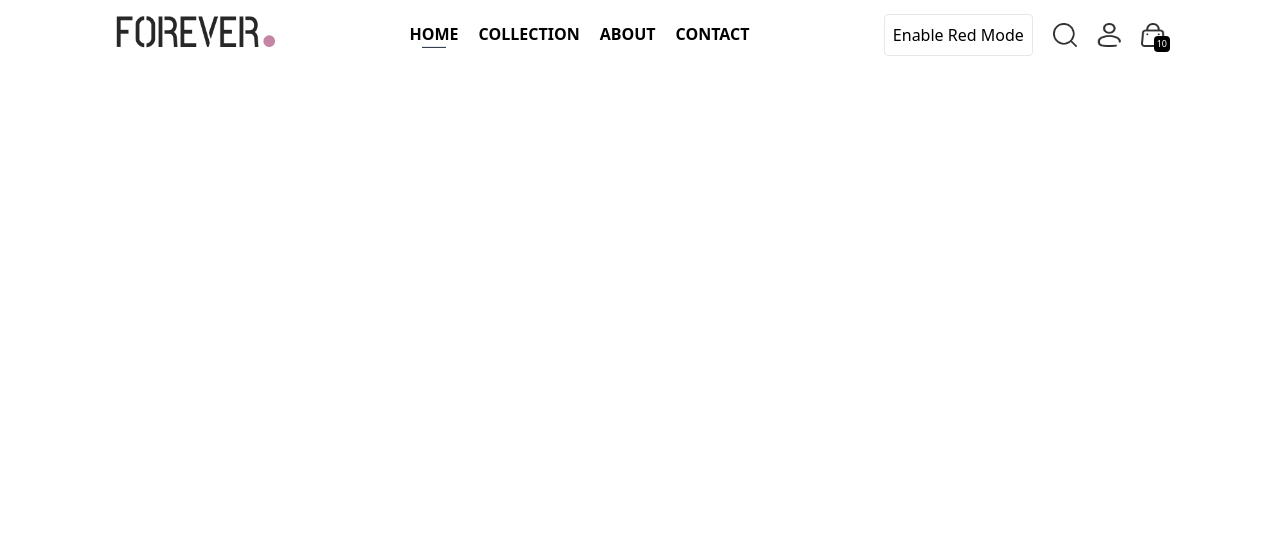
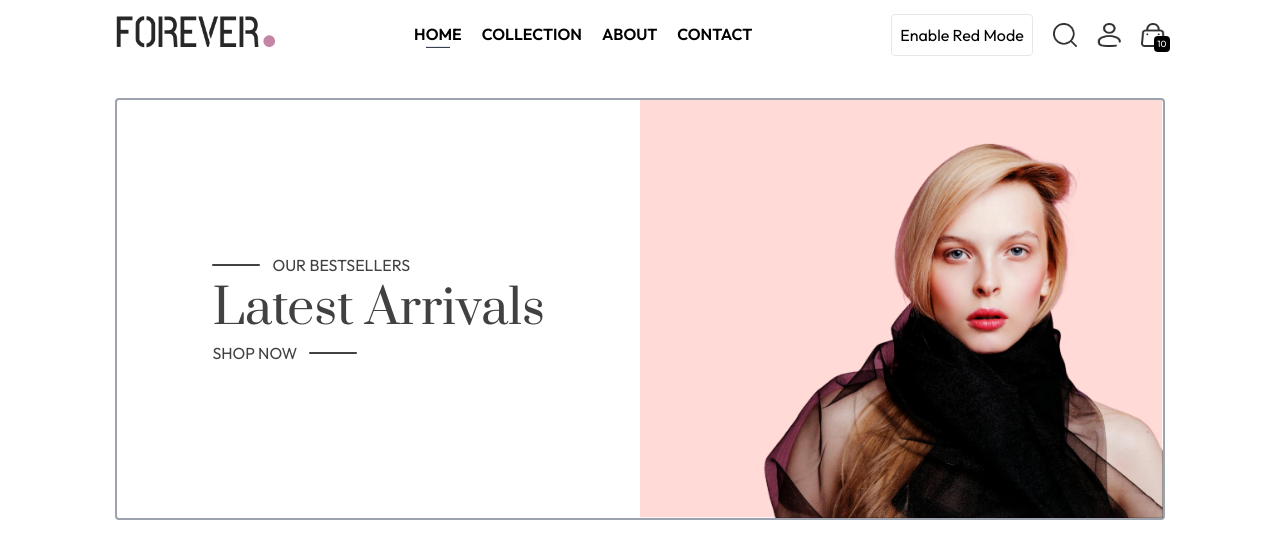
Before and after one commit to dakshsawhneyy/WearSphere-Ecommerce-MERN, a React (Vite) app in the folder frontend/: page / in a window 1280 px wide. Shown: the top 558 px of the page. Built offline with nearby package versions, Linux system fonts and the light colour scheme.

Commit message:
Hero Section Added

```diff
--- a/frontend/src/App.jsx
+++ b/frontend/src/App.jsx
@@ -14,7 +14,7 @@ import Navbar from './components/Navbar'
 const App = () => {
   const [darkMode, setDarkMode] = useState(false)
 
-  //* Removing dark class from elements
+  //* Removing and adding dark class from elements
   useEffect(() => {
     if(darkMode){
       document.documentElement.classList.add('dark')
--- /dev/null
+++ b/frontend/src/components/Hero.jsx
@@ -0,0 +1,25 @@
+import React from 'react'
+import { assets } from '../assets/frontend_assets/assets'
+
+const Hero = () => {
+return (
+    <div className='flex flex-col sm:flex-row border-2 rounded border-gray-400 items-center my-10'>
+        <div className='sm:w-1/2 w-full flex flex-col items-center text-[#414141] dark:text-white'>
+            <div className='flex flex-col py-10 sm:py-0 gap-2'>
+                <div className='flex items-center gap-3'>
+                    <hr className='w-12 h-0.5 border-none rounded bg-[#414141]'></hr>
+                    <p>OUR BESTSELLERS</p>
+                </div>
+                <h2 className='text-3xl sm:text-3xl md:text-5xl prata-regular'>Latest Arrivals</h2>
+                <div className='flex items-center gap-3'>
+                    <p>SHOP NOW</p>
+                    <hr className='w-12 h-0.5 border-none rounded bg-[#414141]'></hr>
+                </div>
+            </div>
+        </div>
+        <img src={assets.hero_img} className='sm:w-1/2 w-full' alt="" />
+    </div>
+)
+}
+
+export default Hero
--- a/frontend/src/components/Navbar.jsx
+++ b/frontend/src/components/Navbar.jsx
@@ -28,6 +28,7 @@
                         </NavLink>
                     </div>
                     <div className="flex items-center gap-5">
+                        {/* Making dark mode button */}
                         <button onClick={()=>setDarkMode(!darkMode)} className="hidden sm:block border rounded p-2 bg-white dark:bg-black text-black dark:text-white">{darkMode ? 'Enable Light Mode' : 'Enable Red Mode'}</button>
                         <img src={assets.search_icon} className="w-6 h-6 cursor-pointer" alt="" />
                         {/* DropDown on profile icon */}
@@ -58,7 +59,7 @@
                                 <img src={assets.dropdown_icon} className="w-3 rotate-180" alt="" />
                                 <p>Back</p>
                             </div>
-                            <div className="flex flex-col gap-5">
+                            <div className="flex flex-col gap-2 mt-10">
                                 <NavLink to='/' className="py-2 pl-6 border" onClick={()=>setVisible(false)} >HOME</NavLink>
                                 <NavLink to='/collection' className="py-2 pl-6 border" onClick={()=>setVisible(false)} >COLLECTION</NavLink>
                                 <NavLink to='/about' className="py-2 pl-6 border" onClick={()=>setVisible(false)} >ABOUT</NavLink>
--- a/frontend/src/index.css
+++ b/frontend/src/index.css
@@ -1,6 +1,10 @@
+@import url('https://fonts.googleapis.com/css2?family=Prata&display=swap');
+@import url('https://fonts.googleapis.com/css2?family=Outfit:wght@100..900&family=Prata&display=swap');
+
 *{
   margin: 0;
   padding: 0;
+  font-family: Outfit;
 }
 
 a.active hr{
@@ -10,3 +14,9 @@ a.active hr{
 @tailwind base;
 @tailwind components;
 @tailwind utilities;
+
+.prata-regular {
+  font-family: "Prata", serif;
+  font-weight: 400;
+  font-style: normal;
+}
--- a/frontend/src/pages/Home.jsx
+++ b/frontend/src/pages/Home.jsx
@@ -1,9 +1,10 @@
 import React from 'react'
+import Hero from '../components/Hero'
 
 const Home = () => {
 return (
     <div>
-
+        <Hero/>
     </div>
 )
 }
```
